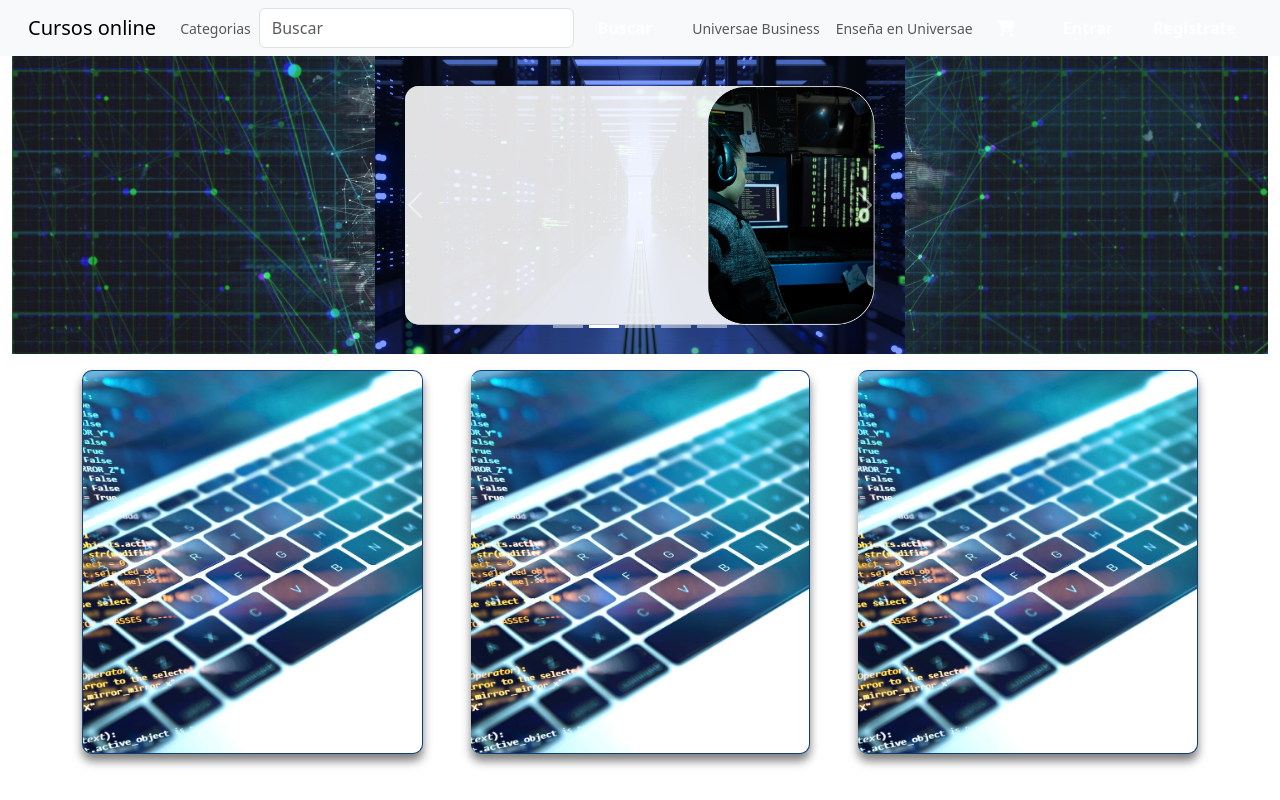
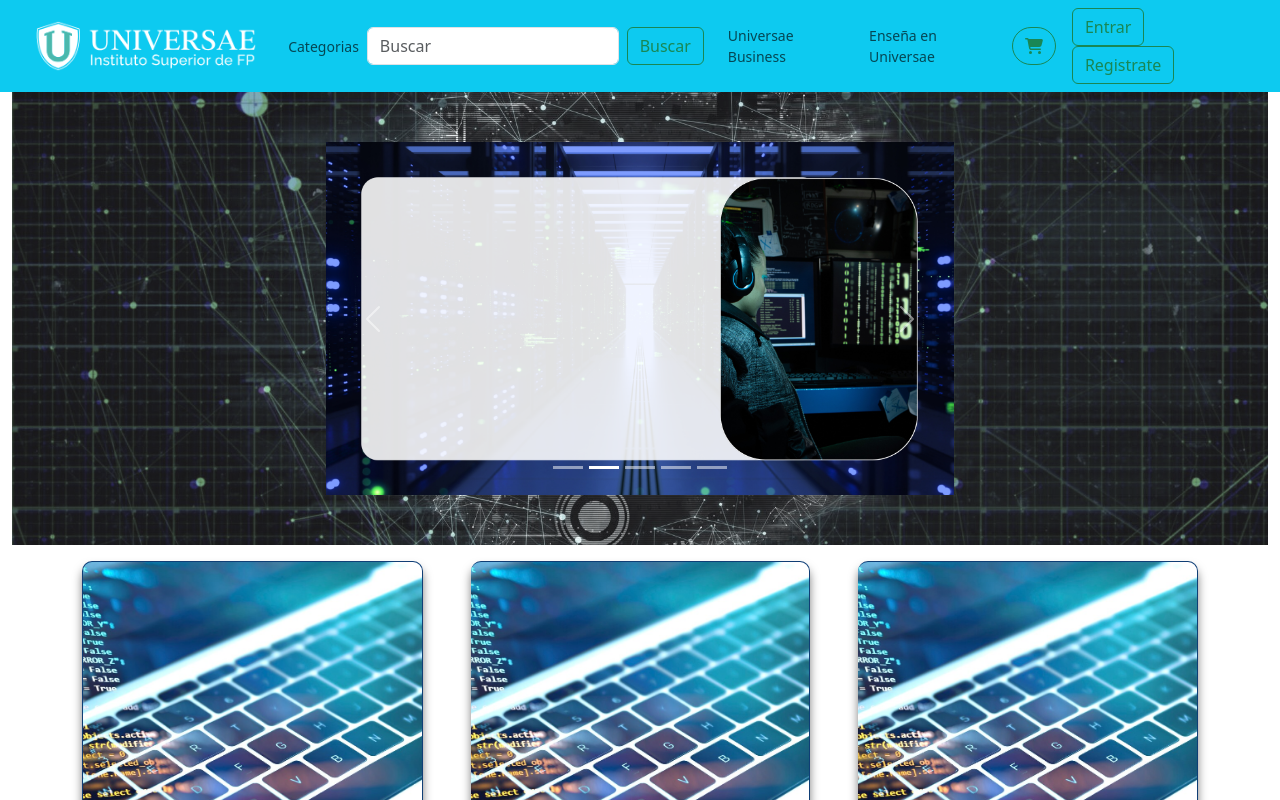
Before and after one commit to dreyanfranco/online-store, a React (Vite) app in the folder client/: page / in a window 1280 px wide. Shown: the top 800 px of the page. Built offline with nearby package versions, Linux system fonts and the light colour scheme.

Commit message:
color navbar

```diff
--- a/client/src/components/Cards/Cards.css
+++ b/client/src/components/Cards/Cards.css
@@ -76,7 +76,7 @@
 
 
 
-.btn{
+.botonc{
     text-decoration: none;
     padding: 0.5rem 1rem;
     color: #ffffff;
@@ -97,7 +97,7 @@
     text-align: right;
 }
 
-.card .Text .btn:hover{
+.card .Text .botonc:hover{
     box-shadow: 0px 7px 10px rgba(182, 225, 249, 0.5);
 
 }
--- a/client/src/components/Cards/Cards.jsx
+++ b/client/src/components/Cards/Cards.jsx
@@ -15,13 +15,13 @@ function Cards() {
         <CardGroup className="gap-5 container-sm mt-3">
         <Card className="container-sm" >
           <Card.Img  src={code2} />
-          <Card.Body className="Title Text btn">
+          <Card.Body className="Title Text botonc">
             <Card.Title className="Title">Titulo 1</Card.Title>
             <Card.Text className="Text">
               This is a wider card with supporting text below as a natural lead-in
               to additional content. This content is a little bit longer.
                     </Card.Text>
-                    <Button className="btn" style={{backgroundColor:"#45b8ac"}}>Comprar</Button>
+                    <Button className="botonc" style={{backgroundColor:"#45b8ac"}}>Comprar</Button>
                   <Card.Footer className="footerC">
             <div className="footer-price" style={{color:"white"}}>000€</div>
                     </Card.Footer>
@@ -30,13 +30,13 @@ function Cards() {
 
             <Card className="">
           <Card.Img variant="top" src={code2} />
-          <Card.Body className="Title Text btn">
+          <Card.Body className="Title Text botonc">
             <Card.Title className="Title">Titulo 1</Card.Title>
             <Card.Text className="Text">
               This is a wider card with supporting text below as a natural lead-in
               to additional content. This content is a little bit longer.
                     </Card.Text>
-                    <Button className="btn" style={{backgroundColor:"#45b8ac"}}>Comprar</Button>
+                    <Button className="botonc" style={{backgroundColor:"#45b8ac"}}>Comprar</Button>
                   <Card.Footer className="footerC">
             <div className="footer-price" style={{color:"white"}}>000€</div>
                     </Card.Footer>
@@ -45,13 +45,13 @@ function Cards() {
 
             <Card className="">
           <Card.Img variant="top" src={code2} />
-          <Card.Body className="Title Text btn">
+          <Card.Body className="Title Text botonc">
             <Card.Title className="Title">Titulo 2</Card.Title>
             <Card.Text className="Text">
               This is a wider card with supporting text below as a natural lead-in
               to additional content. This content is a little bit longer.
                     </Card.Text>
-                    <Button className="btn" style={{backgroundColor:"#45b8ac"}}>Comprar</Button>
+                    <Button className="botonc" style={{backgroundColor:"#45b8ac"}}>Comprar</Button>
                   <Card.Footer className="footerC">
             <div className="footer-price" style={{color:"white"}}>000€</div>
                     </Card.Footer>
--- a/client/src/components/Carousel/PhotoSlider.jsx
+++ b/client/src/components/Carousel/PhotoSlider.jsx
@@ -8,7 +8,7 @@ import Fondo from "../../components/Carousel/Images/Fondo.jpg";
 
 function PhotoSlider() {
   return (
-    <div className="container-fluid bg-img" style={{ position: "relative" }}>
+    <div className="col-12 bg-img" style={{ position: "relative" }}>
       <img
         src={Fondo}
         style={{
@@ -19,12 +19,13 @@ function PhotoSlider() {
           height: "100%",
           objectFit: "cover",
           opacity: 0.9,
+          filter: "grayscale(70%)"
 
         }}
       />
       <div
         className="container d-flex justify-content-center align-items-center "
-        style={{ maxWidth: "45%" }}>
+        style={{ maxWidth: "50%" , padding:"50px 0"}}>
         <Carousel className="">
           <Carousel.Item>
             <img
--- a/client/src/components/NavBar.jsx
+++ b/client/src/components/NavBar.jsx
@@ -7,6 +7,7 @@ import Container from "react-bootstrap/Container"
 import Form from "react-bootstrap/Form"
 import Nav from "react-bootstrap/Nav"
 import Navbar from "react-bootstrap/Navbar"
+import Logo from "./Cards/ImagesCards/Logo.png"
 
 function NavBar() {
     const [isOpen, setIsOpen] = useState(false)
@@ -19,11 +20,13 @@ function NavBar() {
         setIsOpen(false)
     }
     return (
-        <Navbar expand="lg" className="bg-body-tertiary">
+        <Navbar expand="lg" className="bg-info">
 
             <Container fluid>
 
-                <Navbar.Brand className='ms-3' href="#">Cursos online</Navbar.Brand>
+                <Navbar.Brand className='ms-3' href="#">
+                    <img src={Logo} className="mx-2" height="50" />
+                </Navbar.Brand>
                 <Navbar.Toggle aria-controls="responsive-navbar-nav" />
 
                 <Navbar.Collapse id="responsive-navbar-nav">
```
